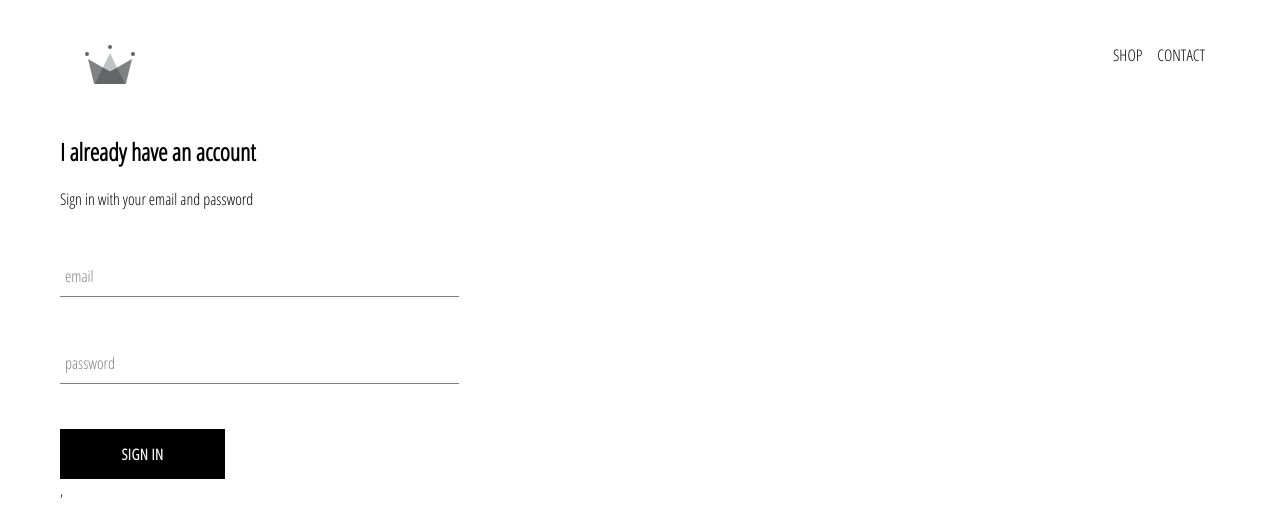
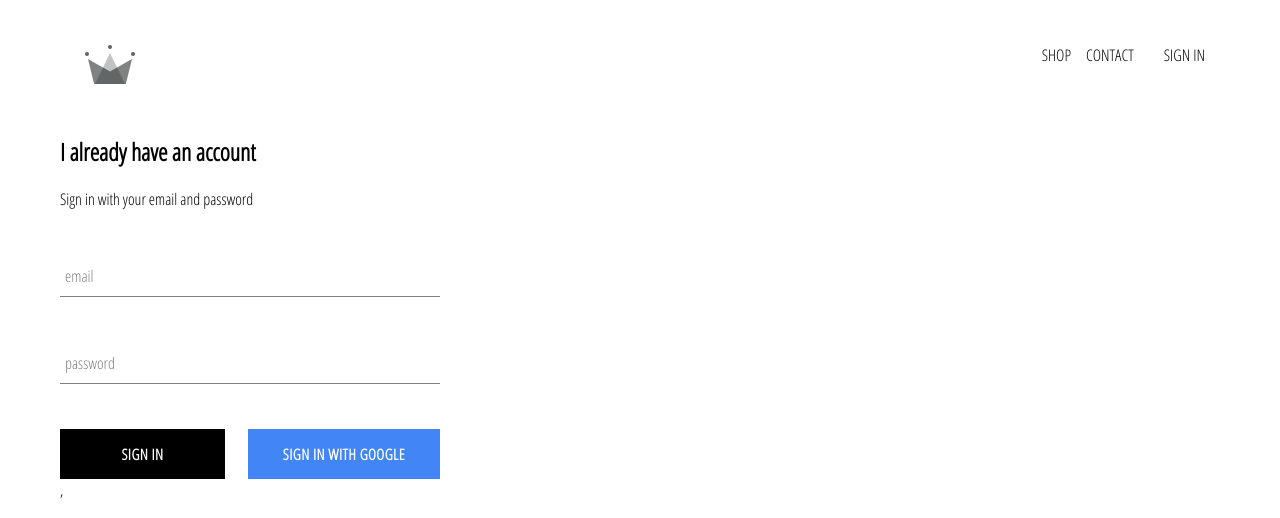
Before and after one commit to NoahPerez/React-Redux-eCommerce, a React (Create React App) app: page /signIn in a window 1280 px wide. Shown: the top 518 px of the page. Built offline with nearby package versions, Linux system fonts and the light colour scheme; no server answers.

Commit message:
integrated firebase into application, created sign in page with sign in component and sign in with google

```diff
--- a/package.json
+++ b/package.json
@@ -7,6 +7,7 @@
     "@testing-library/react": "^9.4.0",
     "@testing-library/user-event": "^7.2.1",
     "eslint-config-react-app": "^5.2.0",
+    "firebase": "^7.8.1",
     "node-sass": "^4.13.1",
     "react": "^16.12.0",
     "react-dom": "^16.12.0",
--- a/src/App.css
+++ b/src/App.css
@@ -8,3 +8,7 @@
    text-decoration: none;
    color: black;
 }
+
+* {
+   box-sizing: border-box;
+}
--- a/src/App.js
+++ b/src/App.js
@@ -6,13 +6,36 @@
 import ShopPage from './pages/shop/shop.component';
 import SignInAndSignUpPage from './pages/sign-in-and-sign-up/sign-in-and-sign-up.component';
 import Header from './components/header/header.component';
+import { auth } from './firebase/firebase.utils';
 
 
 
-function App() {
+class App extends React.Component {
+  constructor() {
+    super();
+
+    this.state = {
+      currentUser: null
+    }
+  }
+
+  unsubscribeFromAuth = null
+
+  componentDidMount() {
+    this.unsubscribeFromAuth = auth.onAuthStateChanged(user => {
+      this.setState({ currentUser: user });
+      console.log(user);
+    })
+  }
+
+  componentWillUnmount() {     /// this is stop component to continue mounting
+    this.unsubscribeFromAuth();
+  }
+
+  render() {
     return (
       <div>
-      <Header />
+        <Header currentUser={this.state.currentUser} />
         <Switch>
           <Route exact path='/' component={HomePage} />
           <Route path='/shop' component={ShopPage} />
@@ -22,5 +45,5 @@
 
     );
   }
-
+}
 export default App;
--- a/src/components/custom-button/custom-button.component.jsx
+++ b/src/components/custom-button/custom-button.component.jsx
@@ -4,9 +4,12 @@
 
 
 // we take the children from CustomButton
-const CustomButton = ({ children, ...otherProps }) => (
+const CustomButton = ({ children, isGoogleSignIn, ...otherProps }) => (
     // now if we have a type submit the button will get that because of ...otherProps
-    <button className="custom-button" {...otherProps}>
+
+    <button className={`${isGoogleSignIn ? 'google-sign-in' : ''} custom-button`}
+        {...otherProps}
+    >
         {children}
     </button>
 );
--- a/src/components/custom-button/custom-button.styles.scss
+++ b/src/components/custom-button/custom-button.styles.scss
@@ -19,4 +19,14 @@
     color: black;
     border: 1px solid black;
   }
+
+  &.google-sign-in {
+      background-color: #4285f4;
+      color:white;
+
+      &:hover{
+        background-color: #357ae8;
+        border:none;
+    }
+  }
 }
--- a/src/components/header/header.component.jsx
+++ b/src/components/header/header.component.jsx
@@ -1,12 +1,14 @@
 import React from 'react';
 import { Link } from 'react-router-dom';
+
+import { auth } from '../../firebase/firebase.utils'
 
 import { ReactComponent as Logo } from '../../assets/crown.svg';
 
 import './header.styles.scss';
 
 
-const Header = () => (
+const Header = ({ currentUser }) => (
     <div className='header'>
         <Link className='logo-container' to="/">
             <Logo className='logo' />
@@ -18,6 +20,15 @@
             <Link className='option' to='/contact'>
                 CONTACT
       </Link>
+
+            {
+                currentUser ? (
+                    <div className='option' onClick={() => auth.signOut()}>SIGN OUT</div>
+                ) : (
+                        <Link className='option' to='/signIn'>
+                            SIGN IN
+          </Link>
+                    )}
         </div>
     </div>
 )
--- a/src/components/header/header.styles.scss
+++ b/src/components/header/header.styles.scss
@@ -20,6 +20,7 @@
 
     .option {
       padding: 10px 15px;
+      cursor: pointer;
     }
   }
 }
--- a/src/components/sign-in/sign-in.component.jsx
+++ b/src/components/sign-in/sign-in.component.jsx
@@ -2,6 +2,8 @@
 
 import FormInput from '../form-input/form-input.component'
 import CustomButton from '../custom-button/custom-button.component'
+
+import { signInWithGoogle } from '../../firebase/firebase.utils';
 
 import './sign-in.style.scss'
 
@@ -51,7 +53,13 @@
                         handleChange={this.handleChange}
                         required
                     />
-                    <CustomButton type="submit"> Sign In </CustomButton>
+                    <div className="buttons">
+                        <CustomButton type="submit"> Sign In </CustomButton>
+                        <CustomButton onClick={signInWithGoogle} isGoogleSignIn>
+                            {''}
+                            Sign In  with Google {''}
+                        </CustomButton>
+                    </div>
                 </form>
             </div>
         )
--- a/src/components/sign-in/sign-in.style.scss
+++ b/src/components/sign-in/sign-in.style.scss
@@ -1,5 +1,5 @@
 .sign-in {
-   width:30vw;
+   width:380px;
    display:flex;
    flex-direction: column;
 
@@ -7,4 +7,9 @@
       margin: 10px 0;
   }
 
+  .buttons{
+   display: flex;
+   justify-content: space-between;
+  }
+
 }
--- /dev/null
+++ b/src/firebase/firebase.utils.js
@@ -0,0 +1,26 @@
+import firebase from 'firebase/app';
+import 'firebase/firestore';
+import 'firebase/auth';
+
+
+const config = {
+    apiKey: "AIzaSyDy1sQ8vta_LexQjECeFqcmiMpo0OTjJP4",
+    authDomain: "ecommerce-db-4a1ff.firebaseapp.com",
+    databaseURL: "https://ecommerce-db-4a1ff.firebaseio.com",
+    projectId: "ecommerce-db-4a1ff",
+    storageBucket: "ecommerce-db-4a1ff.appspot.com",
+    messagingSenderId: "10289161292",
+    appId: "1:10289161292:web:957acf7c870330d93cc0e9",
+    measurementId: "G-7BQXMZFXVD"
+}
+
+firebase.initializeApp(config);
+
+export const auth = firebase.auth();
+export const firestore = firebase.firestore();
+
+const provider = new firebase.auth.GoogleAuthProvider();
+provider.setCustomParameters({ prompt: 'select_account' });
+export const signInWithGoogle = () => auth.signInWithPopup(provider);
+
+export default firebase;
```
Also changed, not shown: 1 other file (tests, documents, lock files or other folders). Lines whose indentation alone changed are shown as unchanged.
